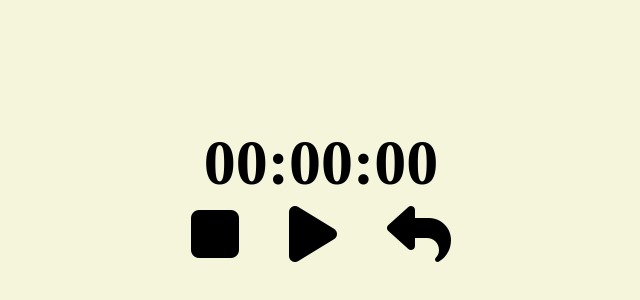
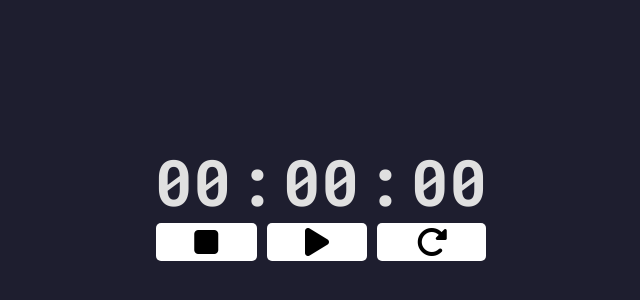
Before and after one commit to Filipuci/cronometro-JS, a plain HTML site: page index.html in a window 1280 px wide. Shown: the part 200-500 px from the top of the page, without its empty margins (319-959 px from the left). Drawn offline with Linux system fonts and the light colour scheme.

Commit message:
applying clean code and SEO in HTML and CSS

```diff
--- a/index.html
+++ b/index.html
@@ -4,36 +4,35 @@
 <head>
   <meta charset="UTF-8">
   <meta name="viewport" content="width=device-width, initial-scale=1.0">
-  <title>Cronometro</title>
+  <title>Cronômetro</title>
   <link rel="stylesheet" href="style.css">
   <link rel="stylesheet" href="https://cdnjs.cloudflare.com/ajax/libs/font-awesome/6.7.2/css/all.min.css">
 </head>
 
 <body>
-  <div id="container">
+  <main>
     <div class="time-display">
-      <span id="hours">00:</span>
-      <span id="minutes">00:</span>
+      <span id="hours">00</span>:
+      <span id="minutes">00</span>:
       <span id="seconds">00</span>
     </div>
 
     <div class="btn-group">
+      <button class="stop btn" aria-label="Pausar o cronômetro">
+        <i class="fa-solid fa-stop"></i>
+      </button>
 
-      <div class="stop">
-        <i class="fa-solid fa-stop"></i>
-      </div>
+      <button class="play btn" aria-label="Iniciar o cronômetro">
+        <i class="fa-solid fa-play"></i>
+      </button>
 
-      <div class="play">
-        <i class="fa-solid fa-play"></i>
-      </div>
+      <button class="reset btn" aria-label="Reiniciar o cronômetro">
+        <i class="fa-solid fa-rotate-right"></i>
+      </button>
+    </div>
+  </main>
+</body>
 
-      <div class="reset">
-        <i class="fa-solid fa-reply"></i>
-      </div>
-
-    </div>
-  </div>
-</body>
 <script src="script.js"></script>
 
 </html>
--- a/script.js
+++ b/script.js
@@ -42,8 +42,8 @@ function timeAdd() {
 
 function updateDisplay() {
   secondsElement.textContent = padding(countSeconds)
-  minutesElement.textContent = `${padding(countMinutes)} :`
-  hoursElement.textContent = `${padding(countHours)} :`
+  minutesElement.textContent = padding(countMinutes)
+  hoursElement.textContent = padding(countHours)
 }
 
 
--- a/style.css
+++ b/style.css
@@ -1,39 +1,52 @@
+@import url('https://fonts.googleapis.com/css2?family=Roboto+Mono:ital,wght@0,100..700;1,100..700&display=swap');
+
 * {
   margin: 0;
   padding: 0;
   box-sizing: border-box;
-  text-decoration: none;
-  list-style: none;
-  font-weight: bold;
-  font-size: 2rem;
+  font-family: 'Roboto Mono', monospace;
+  font-weight: 700;
 }
 
 body {
-  height: 100vh;
-}
-
-#container {
-  height: 100%;
+  min-height: 100vh;
   display: flex;
   flex-direction: column;
   justify-content: center;
   align-items: center;
-  background-color: beige;
+  background-color: #1e1e2f;
 }
 
+/* Cronômetro */
 .time-display {
-  min-width: 400px;
+  display: flex;
+  gap: 0.4rem;
+  color: #e0e0e0;
+  font-size: 4rem;
+}
+
+/* Botões */
+.btn-group {
   display: flex;
   justify-content: center;
+  gap: 10px;
 }
 
-.btn-group {
+.btn {
+  background-color: #fff;
   display: flex;
-  min-width: 400px;
-  gap: 50px;
-  justify-content: center;
+  padding: 0.2rem 2.4rem;
+  border: none;
+  border-radius: 5px;
+  cursor: pointer;
+  transition: 0.3s;
+}
+
+.btn:hover {
+  background-color: #e2e2e2;
+  transform: translateY(-2px);
 }
 
 .btn-group i {
-  cursor: pointer;
+  font-size: 2rem;
 }
```
